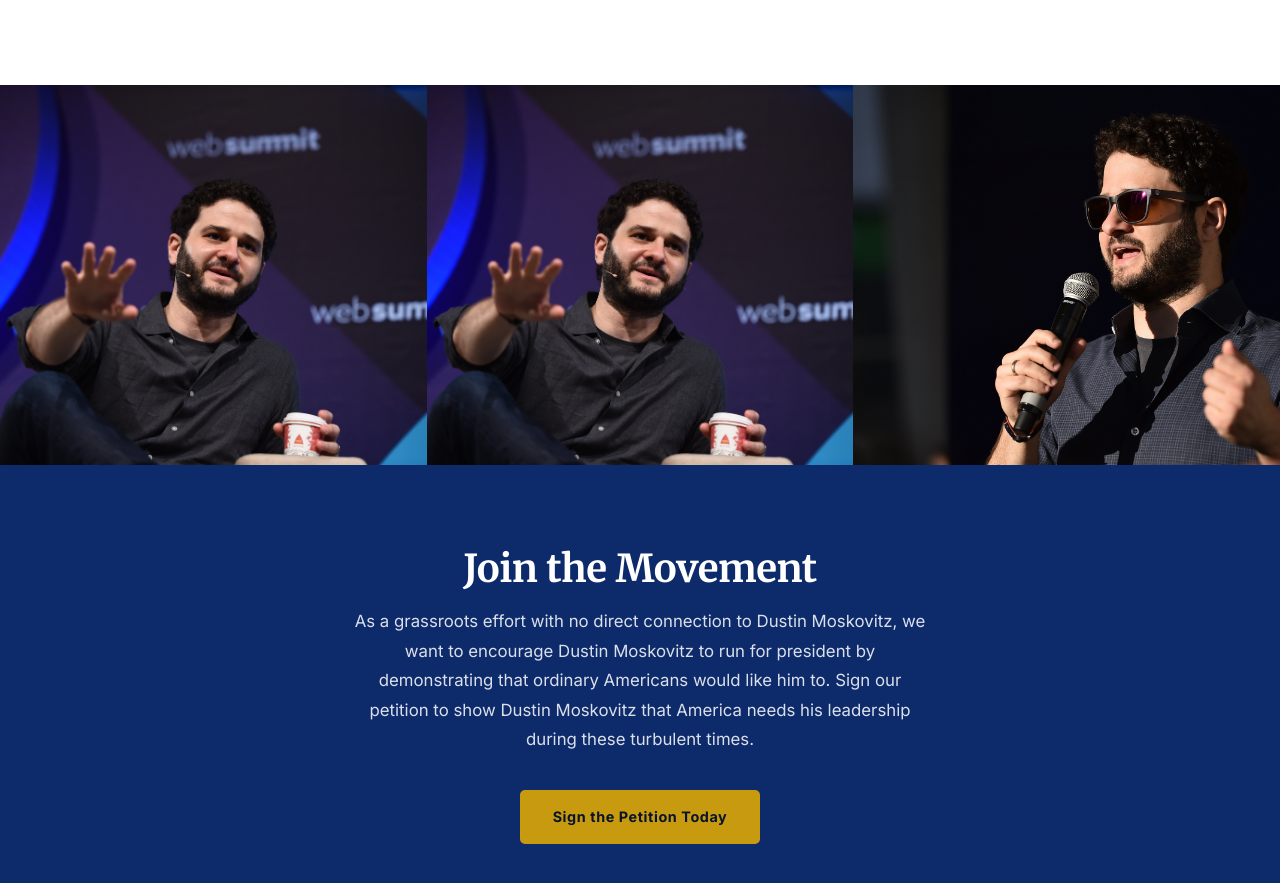
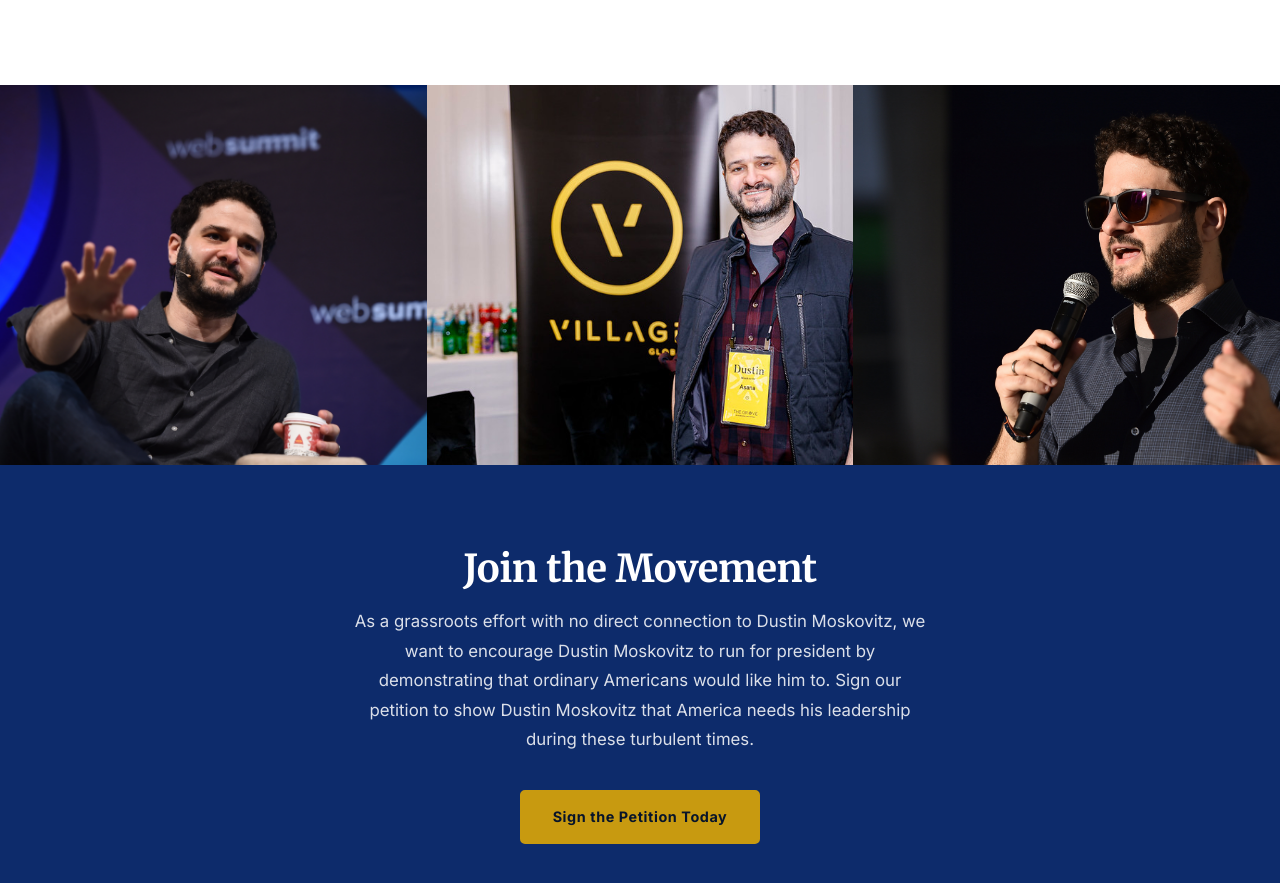
Before and after one commit to OliverKuperman/AmericansForMoskovitz, a website: page public/index.html in a window 1280 px wide. Shown: the part 1475-2358 px from the top of the page. Drawn offline with Linux system fonts and the light colour scheme; no server answers.

Commit message:
Undo previous change and correctly adjust home image

```diff
--- a/public/index.html
+++ b/public/index.html
@@ -92,8 +92,8 @@
       loading="lazy"
     >
     <img
-      src="/images/Dustin%20Moskovitz%20Introduction/Web_Summit_2017_-_SaaS_Monster_SD1_6160_(38211882592).jpg"
-      alt="Dustin Moskovitz speaking on the SaaS Monster stage at Web Summit 2017"
+      src="/images/Dustin%20Moskovitz%20Introduction/53468754030_0c839c93ec_c.jpg"
+      alt="Dustin Moskovitz with yellow placard"
       loading="lazy"
     >
     <img
--- a/public/styles.css
+++ b/public/styles.css
@@ -282,7 +282,7 @@
 .hero-bg {
   position: absolute;
   inset: 0;
-  background-image: url('/images/Dustin%20Moskovitz%20Introduction/53468754030_0c839c93ec_c.jpg');
+  background-image: url('/images/Dustin%20Moskovitz%20Introduction/Web_Summit_2017_-_SaaS_Monster_SD1_6160_(38211882592).jpg');
   background-size: cover;
   background-position: center 20%;
   opacity: 0.28;
```
